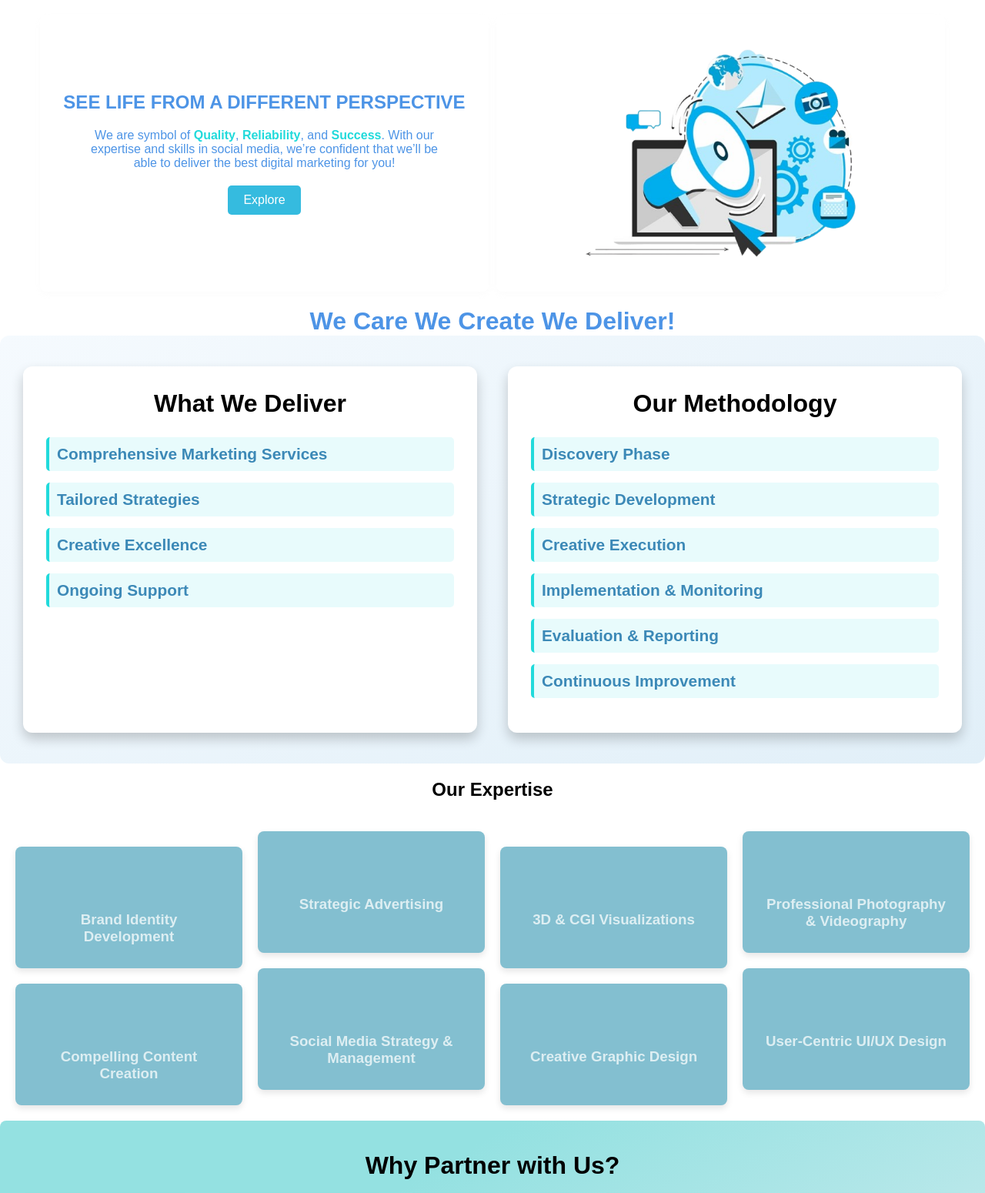
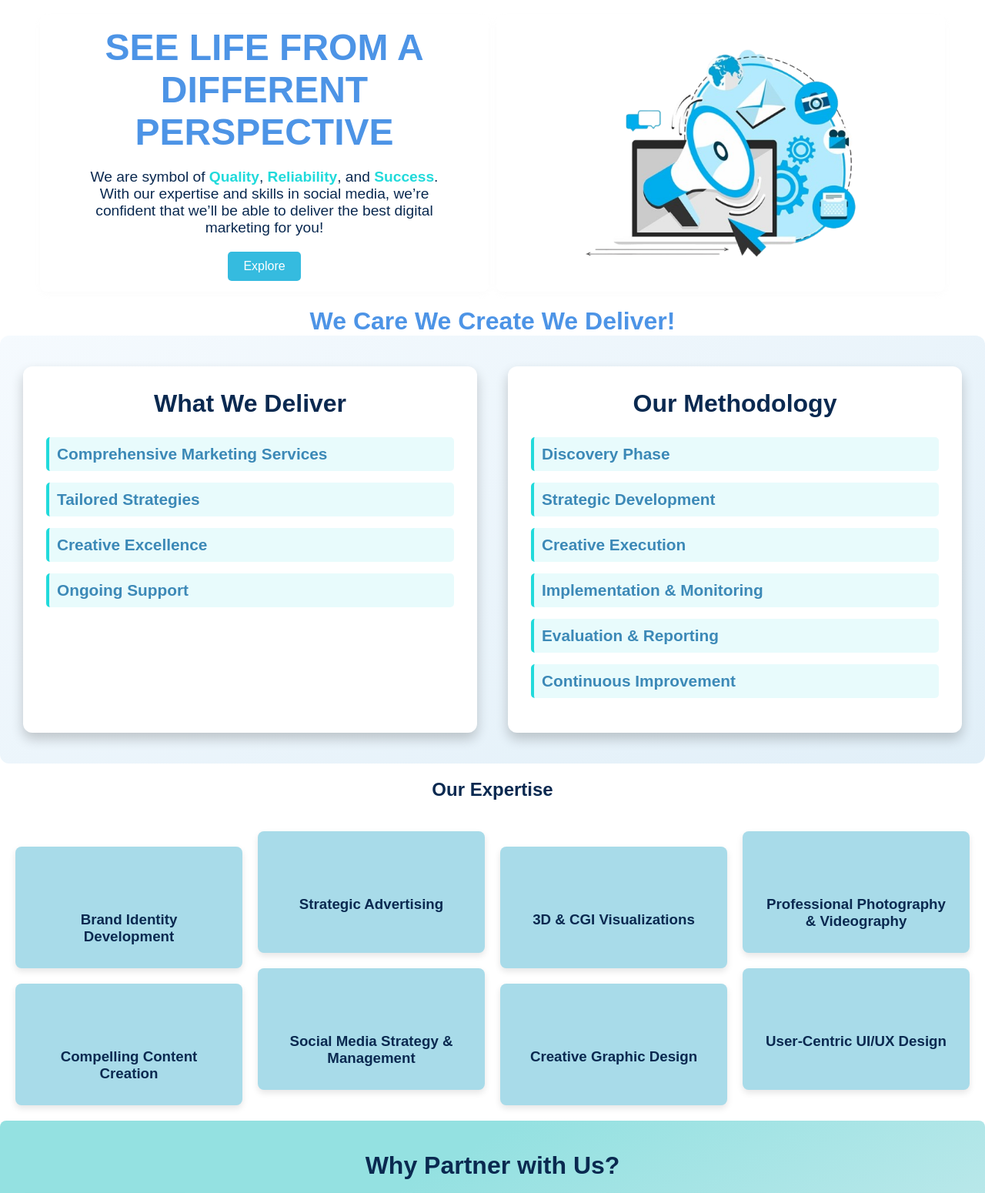
Before and after one commit to christinenammoura/digital-marketing, a plain HTML site: page index.html in a window 1280 px wide. Shown: the part 133-1683 px from the top of the page at 77% size. Drawn offline with nearby package versions, Linux system fonts and the light colour scheme.

Commit message:
changed styling

```diff
--- a/styles/style.css
+++ b/styles/style.css
@@ -18,7 +18,7 @@
 
 body {
     font-family: Arial, sans-serif;
-    color: black;
+    color: #0a2950;
 
 }
 
@@ -96,6 +96,7 @@ nav ul li a:hover {
     flex: 1;
     padding: 30px;
     color: #4D94E6;
+    font-size: 2rem;
     border-radius: 8px;
     display: flex;
     flex-direction: column;
@@ -105,8 +106,10 @@ nav ul li a:hover {
 }
 .box p{
     padding: 20px;
-    color: #4D94E6;
+    color: #0a2950;
+    font-size: 1.2rem;
 }
+/*color: #30445c;*/
 
 .box-right img{
 
@@ -119,7 +122,9 @@ nav ul li a:hover {
     display: flex;
     align-items: center;
     justify-content: center;
+    font-size: 1rem;
 }
+
 
 
 .cta {
@@ -148,7 +153,7 @@ nav ul li a:hover {
 }
 
 .card {
-    background: #83BFD0;
+    background: #a8dbe9;
     padding: 20px;
     color: white;
     border-radius: 8px;
@@ -169,7 +174,7 @@ nav ul li a:hover {
 
 .card h3 {
     padding: 10px;
-    color: #DDEEF2;
+    color: #0a2950;
 }
 
 .card img {
@@ -193,7 +198,7 @@ nav ul li a:hover {
 .why-partner h2 {
     margin-bottom: 20px;
     font-size: 2em;
-    color: black;
+    color: #0a2950;
 }
 
 .benefits-container {
@@ -224,7 +229,7 @@ nav ul li a:hover {
 .benefit h3 {
     margin: 10px 0;
     font-size: 1.5em;
-    color: #4D94E6;
+    color: #0a2950;
 }
 
 .benefit p {
@@ -279,7 +284,7 @@ nav ul li a:hover {
 }
 
 .what-we-deliver-methodology h2 {
-    color: black;
+    color: #0a2950;
     margin-bottom: 25px;
     font-size: 2em;
     text-align: center;
@@ -296,9 +301,17 @@ nav ul li a:hover {
     border-radius: 5px;
 }
 
+
+
 .titles-container .title-d:hover, .methodology-steps .step h3:hover {
     background: rgba(33, 218, 219, 0.2);
 }
+
+.deliver-method-container img{
+    width: 150px;
+    height: fit-content;
+}
+
 
 
 
@@ -315,7 +328,7 @@ nav ul li a:hover {
 }
 
 .connect-section h2 {
-    color: black;
+    color: #0a2950;
     margin-bottom: 20px;
     font-size: 2em;
 }
```
Also changed, not shown: assets/creative.png (added), assets/marketing.png (added), assets/support.png (added), assets/tailored.png (added).
